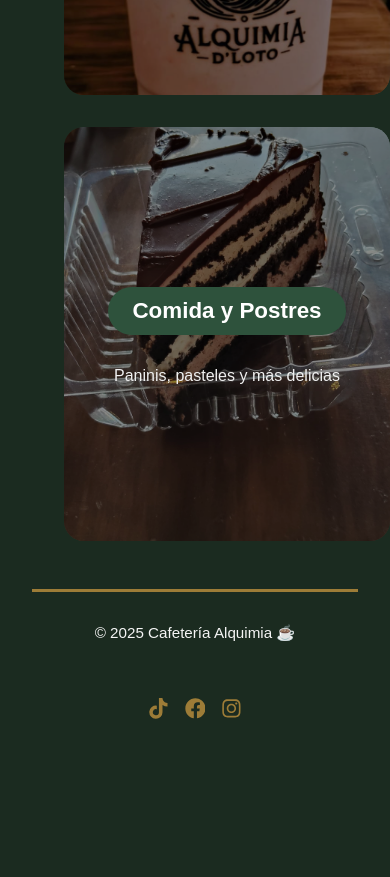
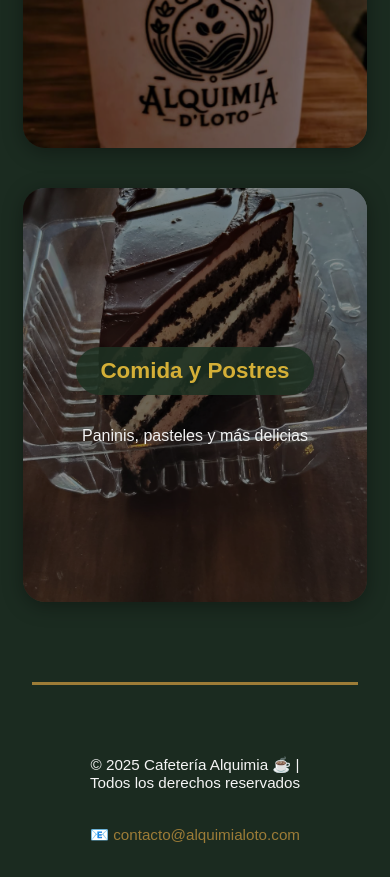
Before and after one commit to Luis1306-jc/Cafeteria-Alquimia, a React (Create React App) app in the folder cafeteria-alquimia/: page /menu in a window 390 px wide. Shown: the part 1120-1997 px from the top of the page. Before the commit the page ends 1924 px from the top, so only its background shows below. Built offline with nearby package versions, Linux system fonts and the light colour scheme.

Commit message:
menu y footer actualiizado

```diff
--- a/cafeteria-alquimia/src/components/Footer.jsx
+++ b/cafeteria-alquimia/src/components/Footer.jsx
@@ -4,7 +4,10 @@ import { FaTiktok, FaFacebook, FaInstagram } from "react-icons/fa";
 function Footer() {
     return (
         <footer className="footer">
-            <p>© 2025 Cafetería Alquimia ☕</p>
+            <div className="footer-info">
+                <p>© 2025 Cafetería Alquimia ☕ | Todos los derechos reservados</p>
+                <p className="footer-email">📧 contacto@alquimialoto.com</p>
+            </div>
             <div className="footer-socials">
                 <a
                     href="https://www.tiktok.com/@alquimia_de_loto?_t=ZS-90m1lP8d3yB&_r=1"
--- a/cafeteria-alquimia/src/components/Navbar.jsx
+++ b/cafeteria-alquimia/src/components/Navbar.jsx
@@ -12,7 +12,9 @@ function Navbar() {
   return (
     <nav className="navbar">
       <div className="navbar-logo">
-        <img src="/logo.jpeg" alt="Logo Cafetería Alquimia" />
+        <Link to="/">
+          <img src="/logo.jpeg" alt="Logo Cafetería Alquimia" />
+        </Link>
       </div>
 
       {/* Botón hamburguesa (solo visible en móvil) */}
--- a/cafeteria-alquimia/src/pages/Categoria.jsx
+++ b/cafeteria-alquimia/src/pages/Categoria.jsx
@@ -14,9 +14,11 @@ export default function Categoria() {
             { nombre: "Frappé de Vainilla", descripcion: "Refrescante mezcla de vainilla y hielo", precio: "$55", imagen: "/imagen3.jpeg" },
         ],
         especialidades: [
-            { nombre: "Matcha Latte", descripcion: "Energía verde y sabor suave", precio: "$60", imagen: "/imagen9.jpeg" },
-            { nombre: "Golden Milk", descripcion: "Cúrcuma, jengibre y leche de almendra", precio: "$65", imagen: "/imagen10.jpeg" },
-            { nombre: "Cold Brew", descripcion: "Café frío infusionado lentamente", precio: "$50", imagen: "/imagen13.jpeg" },
+            { nombre: "Té Matcha", descripcion: "Energía y frescura en cada sorbo, con ese toque suave y cremoso que conquista desde el primer momento.", precio: "$65", imagen: "/imagen9.jpeg" },
+            { nombre: "Chai", descripcion: "Una mezcla especializada y aromática que abraza el alma: dulce, cálida y simplemente irresistible.", precio: "$65", imagen: "/imagen10.jpeg" },
+            { nombre: "Tizana", descripcion: "Una explosión fresca y frutal, llena de colores y sabores naturales que te refrescan al instante.", precio: "$65", imagen: "/imagen13.jpeg" },
+            { nombre: "Verde Esmeralda", descripcion: "Refrescante y vibrante, con notas frutales y herbales que brillan como una joya en cada sorbo.", precio: "$65", imagen: "/imagen13.jpeg" },
+            { nombre: "Frutos Rojos", descripcion: "Dulce y refrescante, con el toque jugoso de frutos rojos que enamoran desde el primer trago.", precio: "$65", imagen: "/imagen13.jpeg" },
         ],
         "comida-postres": [
             { nombre: "Panini de Pavo", descripcion: "Con queso derretido y salsa especial", precio: "$75", imagen: "/comida1.jpeg" },
--- a/cafeteria-alquimia/src/styles/Categoria.css
+++ b/cafeteria-alquimia/src/styles/Categoria.css
@@ -1,126 +1,133 @@
+/* Fondo general */
 .categoria-fondo {
     background-color: #1B2B20;
-    /* Verde oscuro */
     min-height: 100vh;
     padding: 3rem 2rem;
     display: flex;
     flex-direction: column;
     align-items: center;
+    overflow-x: hidden;
+    /* ✅ evita scroll lateral */
 }
 
-.categoria-titulo {
-    color: #9D7C37;
-    /* Dorado */
-    font-weight: bold;
-    margin-bottom: 3rem;
-    text-align: center;
-    font-size: 2rem;
+/* Encabezado con botón */
+.categoria-header {
+    width: 90%;
+    max-width: 1200px;
+    display: flex;
+    justify-content: space-between;
+    align-items: center;
+    margin-bottom: 2.5rem;
 }
 
-/* 🔹 Grid con espacio entre cards */
+/* Título */
+.categoria-titulo {
+    color: #D4AF37;
+    font-size: 2.3rem;
+    font-weight: bold;
+    text-transform: capitalize;
+}
+
+/* Botón de regresar */
+.btn-regresar {
+    background-color: #D4AF37 !important;
+    color: #1B2B20 !important;
+    font-weight: bold !important;
+    text-transform: none !important;
+    border-radius: 25px !important;
+    padding: 0.5rem 1.2rem !important;
+    transition: all 0.3s ease !important;
+}
+
+.btn-regresar:hover {
+    background-color: #c49c2c !important;
+    transform: scale(1.05);
+}
+
+/* 🔸 Productos: cuadrícula adaptable sin desbordar */
 .productos-grid {
     display: grid;
-    grid-template-columns: repeat(3, 1fr);
-    gap: 2.5rem;
+    grid-template-columns: repeat(auto-fit, minmax(260px, 1fr));
+    gap: 2rem;
     width: 100%;
-    max-width: 1200px;
+    max-width: 1100px;
+    justify-items: center;
+    padding-bottom: 3rem;
 }
 
-/* 🔹 Card elegante */
+/* Card del producto */
 .producto-card {
-    background-color: #0f1d15;
-    /* verde más oscuro que el fondo */
-    border-radius: 18px;
+    background-color: #0f1d15 !important;
+    border-radius: 16px !important;
     overflow: hidden;
+    width: 100%;
+    max-width: 300px;
+    box-shadow: 0 6px 16px rgba(0, 0, 0, 0.4);
     transition: transform 0.3s ease, box-shadow 0.3s ease;
-    border: 1px solid rgba(157, 124, 55, 0.4);
-    /* dorado tenue */
 }
 
 .producto-card:hover {
-    transform: scale(1.03);
-    box-shadow: 0 8px 20px rgba(157, 124, 55, 0.4);
+    transform: translateY(-6px);
+    box-shadow: 0 8px 20px rgba(212, 175, 55, 0.35);
 }
 
-/* 🔹 Imagen del producto */
+/* Imagen */
 .producto-imagen {
-    width: 100%;
-    height: 65%;
+    height: 320px;
     object-fit: cover;
 }
 
-/* 🔹 Contenido */
+/* Contenido */
 .producto-contenido {
-    background-color: #0f1d15;
+    text-align: center;
     color: #fff;
-    text-align: center;
-    padding: 1.5rem;
+    padding: 1rem 0.8rem;
+    background-color: transparent !important;
 }
 
-/* 🔹 Textos */
+/* Nombre del producto */
 .producto-nombre {
-    color: #9D7C37;
-    font-weight: bold !important;
-    margin-bottom: 0.5rem;
+    color: #D4AF37;
+    font-weight: bold;
+    margin-bottom: 0.4rem;
 }
 
+/* Descripción */
 .producto-descripcion {
-    font-size: 0.95rem;
-    color: #e0e0e0;
-    margin-bottom: 0.8rem;
+    color: #ccc;
+    font-size: 0.9rem;
+    min-height: 45px;
 }
 
+/* Precio */
 .producto-precio {
-    color: #9D7C37;
+    color: #D4AF37;
     font-weight: bold;
+    margin-top: 0.6rem;
+    font-size: 1rem;
 }
 
-/* 🔹 Responsivo */
+/* Responsivo */
 @media (max-width: 1024px) {
     .productos-grid {
-        grid-template-columns: repeat(2, 1fr);
+        grid-template-columns: repeat(auto-fit, minmax(250px, 1fr));
+        gap: 1.8rem;
     }
 }
 
 @media (max-width: 700px) {
-    .productos-grid {
-        grid-template-columns: 1fr;
+    .categoria-header {
+        flex-direction: column;
+        gap: 1rem;
     }
 
-    .producto-card {
-        height: auto;
-    }
-
-    .categoria-titulo {
-        font-size: 1.6rem;
+    .producto-imagen {
+        height: 280px;
     }
 }
 
-/* 🔹 Contenedor del título + botón */
-.categoria-header {
-    width: 100%;
-    max-width: 1200px;
-    display: flex;
-    justify-content: space-between;
-    align-items: center;
-    margin-bottom: 2rem;
-    padding: 0 1rem;
+/* Fondo global */
+body {
+    background-color: #1B2B20 !important;
+    overflow-x: hidden;
 }
-
-/* 🔹 Botón de regresar */
-.btn-regresar {
-    background-color: #9D7C37 !important;
-    /* dorado */
-    color: #1B2B20 !important;
-    /* verde oscuro */
-    font-weight: bold !important;
-    border-radius: 25px !important;
-    text-transform: none !important;
-    padding: 0.4rem 1.2rem !important;
-    transition: background-color 0.3s ease, transform 0.2s ease !important;
-}
-
-.btn-regresar:hover {
-    background-color: #b8923a !important;
-    transform: scale(1.05);
-}
--- a/cafeteria-alquimia/src/styles/Footer.css
+++ b/cafeteria-alquimia/src/styles/Footer.css
@@ -1,17 +1,31 @@
 .footer {
     background-color: #1B2B20;
+    /* Verde oscuro */
     border-top: 3px solid #9D7C37;
+    /* Dorado */
     color: #f5f5f5;
     display: flex;
-    justify-content: center;
+    justify-content: space-between;
     align-items: center;
     gap: 1.5rem;
-    padding: 0.8rem 1rem;
+    padding: 1rem 2rem;
     font-size: 0.95rem;
     flex-wrap: wrap;
 }
 
-/* ÍCONOS */
+/* Información del footer */
+.footer-info {
+    display: flex;
+    flex-direction: column;
+    gap: 0.3rem;
+}
+
+.footer-email {
+    color: #9D7C37;
+    font-weight: 500;
+}
+
+/* ÍCONOS SOCIALES */
 .footer-socials {
     display: flex;
     gap: 1rem;
@@ -19,7 +33,7 @@
 
 .social-link {
     color: #9D7C37;
-    font-size: 1.3rem;
+    font-size: 1.4rem;
     transition: color 0.3s ease, transform 0.3s ease;
 }
 
@@ -29,11 +43,15 @@
 }
 
 /* RESPONSIVO */
-@media (max-width: 600px) {
+@media (max-width: 700px) {
     .footer {
         flex-direction: column;
-        gap: 0.6rem;
-        padding: 1rem;
         text-align: center;
+        gap: 1rem;
+        padding: 1.5rem;
+    }
+
+    .footer-info {
+        align-items: center;
     }
 }
--- a/cafeteria-alquimia/src/styles/Menu.css
+++ b/cafeteria-alquimia/src/styles/Menu.css
@@ -1,52 +1,60 @@
+/* 🎨 Fondo general */
 .menu-fondo {
     background-color: #1B2B20;
+    /* Verde oscuro */
     min-height: 100vh;
     padding: 3rem 2rem;
     display: flex;
     flex-direction: column;
     align-items: center;
+    justify-content: flex-start;
 }
 
+/* Título */
 .menu-titulo {
-    color: #9D7C37;
+    color: #D4AF37;
+    /* Dorado */
     font-weight: bold;
     margin-bottom: 3rem;
     text-align: center;
-    font-size: 2rem;
+    font-size: 2.3rem;
+    letter-spacing: 1px;
 }
 
-/* 🔹 Más separación entre tarjetas */
+/* 🔹 Grid de categorías */
 .categorias-grid {
-    display: grid;
-    grid-template-columns: repeat(3, 1fr);
-    gap: 3rem;
-    /* aumentado de 2rem a 3rem */
+    display: flex;
+    justify-content: center;
+    align-items: stretch;
+    flex-wrap: nowrap;
+    /* 🔸 en una sola línea */
+    gap: 2.5rem;
     width: 100%;
-    max-width: 1250px;
-    padding: 0 2rem;
-    /* un poco de espacio lateral */
+    max-width: 1200px;
 }
 
-/* 🔹 Cards amplias y con mejor proporción */
+/* 🔹 Cada tarjeta */
 .categoria-card {
     position: relative;
-    width: 100%;
-    height: 430px;
+    flex: 1;
+    min-width: 320px;
+    height: 440px;
     background-size: cover;
     background-position: center;
     background-repeat: no-repeat;
-    border-radius: 20px;
+    border-radius: 22px;
     overflow: hidden;
     cursor: pointer;
     transition: transform 0.3s ease, box-shadow 0.3s ease;
+    box-shadow: 0 4px 20px rgba(0, 0, 0, 0.35);
 }
 
 .categoria-card:hover {
-    transform: scale(1.03);
-    box-shadow: 0 8px 22px rgba(157, 124, 55, 0.4);
+    transform: translateY(-8px);
+    box-shadow: 0 8px 25px rgba(212, 175, 55, 0.4);
 }
 
-/* 🔹 Capa oscura */
+/* 🔹 Capa oscura con texto */
 .categoria-overlay {
     position: absolute;
     inset: 0;
@@ -55,8 +63,8 @@
     flex-direction: column;
     justify-content: center;
     align-items: center;
+    text-align: center;
     color: white;
-    text-align: center;
     transition: background 0.3s ease;
     padding: 1rem;
 }
@@ -65,41 +73,39 @@
     background: rgba(0, 0, 0, 0.6);
 }
 
-/* 🔹 Título */
+/* 🔹 Título dentro de la tarjeta */
 .categoria-overlay h2 {
-    background-color: #2e523c;
+    background-color: rgba(30, 50, 35, 0.85);
     padding: 0.7rem 1.5rem;
     border-radius: 25px;
-    color: #fff;
+    color: #D4AF37;
+    font-weight: bold;
+    font-size: 1.6rem;
     margin-bottom: 1rem;
-    font-size: 1.6rem;
 }
 
 /* 🔹 Descripción */
 .categoria-overlay p {
-    color: #f0f0f0;
+    color: #F1F1F1;
     font-size: 1.1rem;
 }
 
-/* 🔹 Responsivo */
+/* 🔹 Ajuste responsive */
 @media (max-width: 1024px) {
     .categorias-grid {
-        grid-template-columns: repeat(2, 1fr);
-        gap: 2.5rem;
+        flex-wrap: wrap;
+        justify-content: center;
     }
 
     .categoria-card {
+        min-width: 300px;
         height: 400px;
     }
 }
 
 @media (max-width: 700px) {
-    .categorias-grid {
-        grid-template-columns: 1fr;
-        gap: 2rem;
-    }
-
     .categoria-card {
+        min-width: 280px;
         height: 350px;
     }
 
@@ -111,3 +117,10 @@
         font-size: 1rem;
     }
 }
+
+/* 🔹 Fondo global (por si algo lo sobreescribe) */
+body {
+    background-color: #1B2B20 !important;
+    margin: 0;
+    padding: 0;
+}
```
Also changed, not shown: 1 other file (tests, documents, lock files or other folders).
